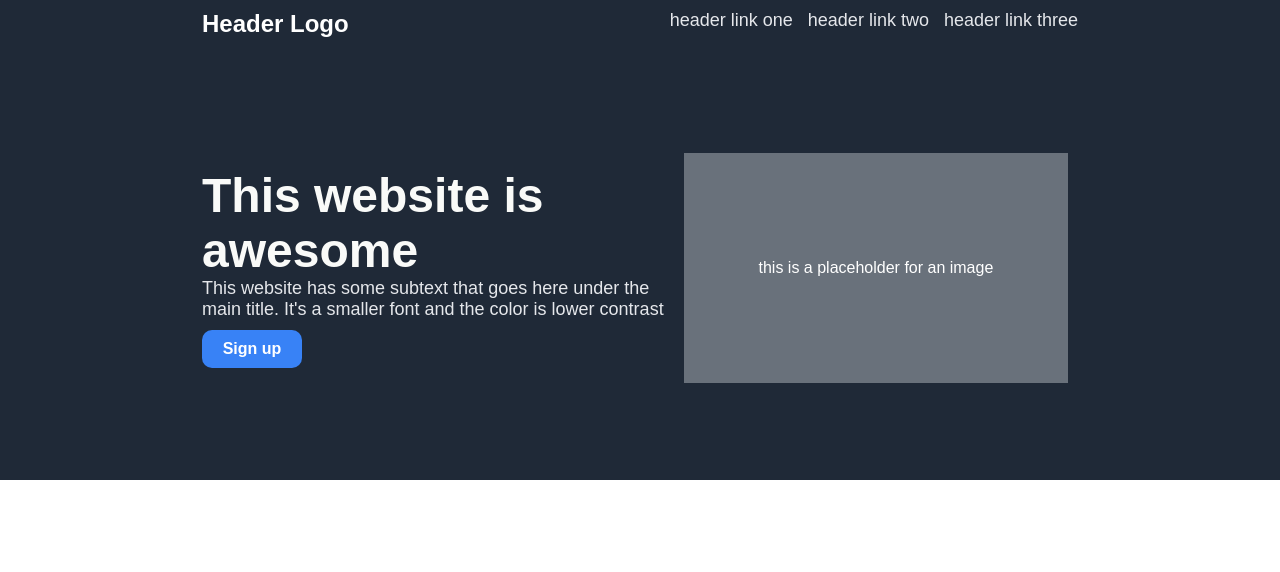
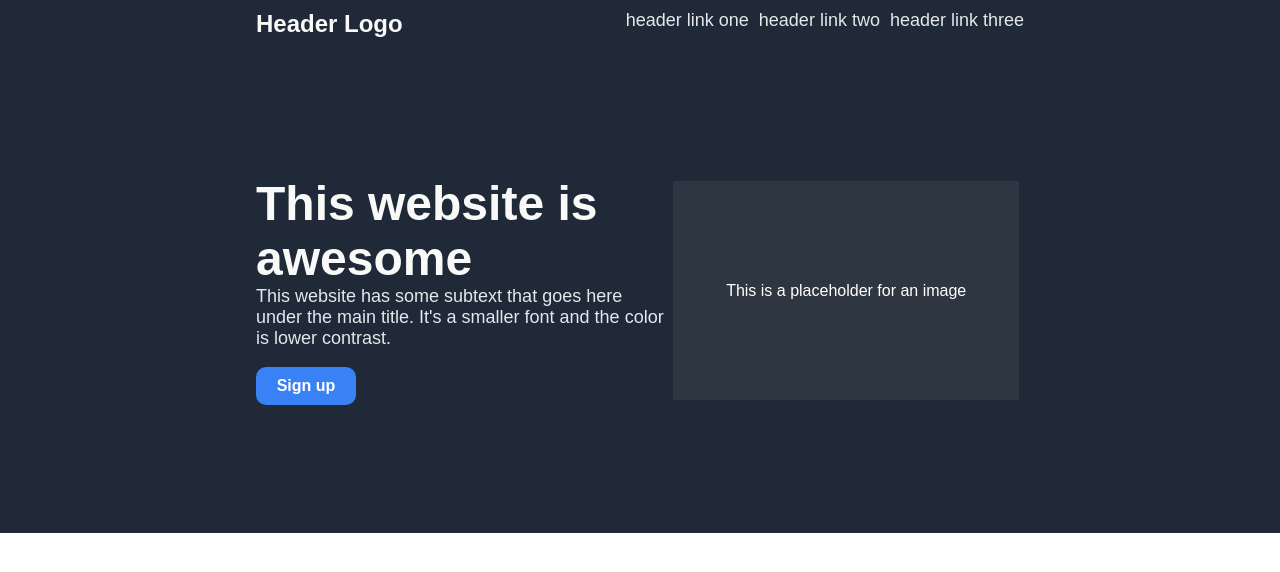
Before and after one commit to Frank-N/Landingpage-fb, a plain HTML site: page index.html in a window 1280 px wide. Drawn offline with Linux system fonts and the light colour scheme.

Commit message:
second commit

```diff
--- a/index.html
+++ b/index.html
@@ -8,31 +8,29 @@
 </head>
 <body>
     <div class="container">
-        <div class="container-hero">
         <div class="hero">
-                <div class="nav">
-                    <h3>Header Logo</h3>
+            <div class="header">
+                <h3 class="logo">Header Logo</h3>
                 <div class="menu">
                     <a href="#">header link one</a>
                     <a href="#">header link two</a>
                     <a href="#">header link three</a>
                 </div>
             </div>
-                <div class="hero-main">
-                    <div class="main-text">
-                        <h1>This website is awesome</h1>
-                        <p>This website has some subtext that goes here under the main title. It's a smaller font and the color is lower contrast</p>
-                        <div class="signup">
-                            <a href="#">Sign up</a>
+            <div class="header-main">
+                <div class="header-text">
+                    <h1 class="title">This website is awesome</h1>
+                    <p class="subtitle">This website has some subtext that goes here under the main title. It's a smaller font and the color is lower contrast.</p>
+                    <br>
+                    <a href="#" class="signup">Sign up</a>
                 </div>
-                    </div>
-                    <div class="image">
-                        <p>this is a placeholder for an image</p>
+                <div class="header-img">
+                    <div class="placeholder">
+                        <p>This is a placeholder for an image</p>
                     </div>
                 </div>
             </div>
         </div>
-
     </div>
 </body>
 </html>
--- a/style.css
+++ b/style.css
@@ -1,114 +1,81 @@
 * {
+    margin: 0;
     padding: 0;
-    margin: 0;
     box-sizing: border-box;
     font-family: sans-serif;
-
 }
 
-html, body {
-    height: 100%;
-    width: 100%;
-}
-
-.container {
-    width: 100%;
-    height: 100%;
-}
-
-.container-hero {
+.hero {
     display: flex;
-    justify-content: center;
-    width: 100%;
-    height: 60%;
+    flex-direction: column;
+    align-items: center;
     background-color: #1F2937;
 }
 
-.hero {
-    padding: 10px;
-    width: 70%;
+.header {
+    display: flex;
+    flex-wrap: wrap;
+    margin: 10px;
+    width: 60%;
+    justify-content: space-between;
 }
 
-.nav {
-    display: flex;
-    justify-content: space-between;
-    flex-wrap: wrap;
-}
-
-.nav h3 {
+.logo {
+    color: #F9FaF8;
     font-size: 24px;
-    color: white;
 }
 
 .menu {
     display: flex;
-    gap: 15px;
+    flex-wrap: wrap;
+    gap: 10px;
 }
 
-.menu a, .main-text p {
+.menu a, .subtitle {
+    text-decoration: none;
+    color: #E5E7EB;
     font-size: 18px;
-    color: #E5E7EB;
-    text-decoration: none;
 }
 
-.hero-main {
+.header-main {
+    width: 60%;
     display: flex;
-    align-items: center;
+    margin: 10%;
+    flex-wrap: wrap;
     justify-content: space-between;
-    flex-wrap: wrap;
-    height: 100%;
-    width: 100%;
-    min-width: 300px;
 }
 
-.main-text {
-    width: 50%;
+.header-text {
+    width: 45%;
     min-width: 300px;
+    display: flex;
+    flex-direction: column;
     flex-grow: 1;
 }
 
-.main-text h1 {
+.title {
+    color: #F9FAF8;
     font-size: 48px;
     font-weight: bold;
-    color: #F9FAF8;
 }
 
 .signup {
-    margin-top: 10px;
+    background-color: #3882F6;
     padding: 10px;
-    background-color: #3882F6;
+    text-decoration: none;
+    color: white;
+    font-weight: bold;
+    border-radius: 10px;
     width: 100px;
-    border-radius: 10px;
     text-align: center;
 }
 
-.signup a {
-    text-align: center;
-    text-decoration: none;
-    color: white;
-    font-weight: bold;
-}
-
-.image {
-    width: 40%;
-    height: 50%;
-    margin: 10px;
-    min-width: 300px;
-    flex-grow: 1;
-    background-color: #e5e7eb60;
+.header-img {
     display: flex;
     align-items: center;
+    width: 45%;
+    margin: 5px;
     justify-content: center;
-    overflow: hidden;
+    color: white;
+    background-color: rgba(128, 128, 128, 0.144);
 }
-
-.image p {
-    color: white;
-}
-
-@media screen and (max-width: 942px) {
-    .image {
-        width: 0px;
-        height: 0px;
-    }
-}
```
Lines whose indentation alone changed are shown as unchanged.
